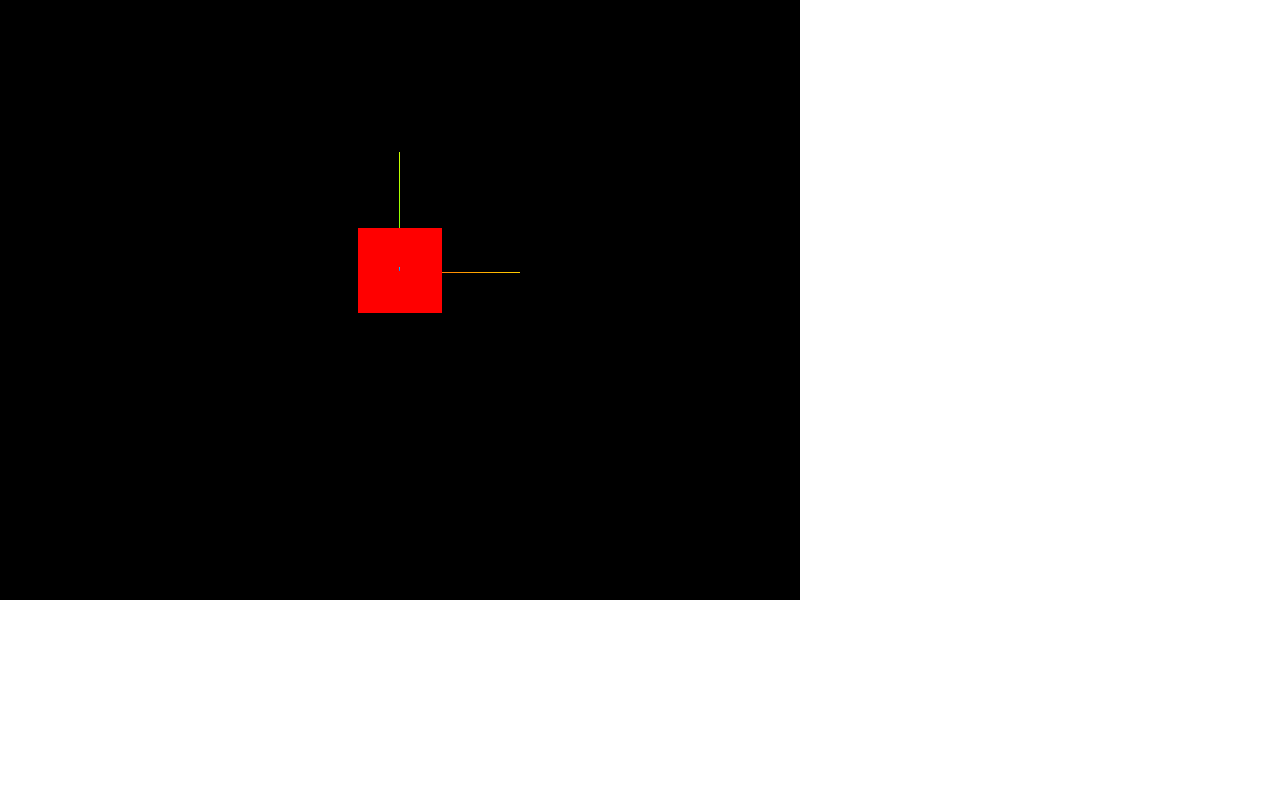
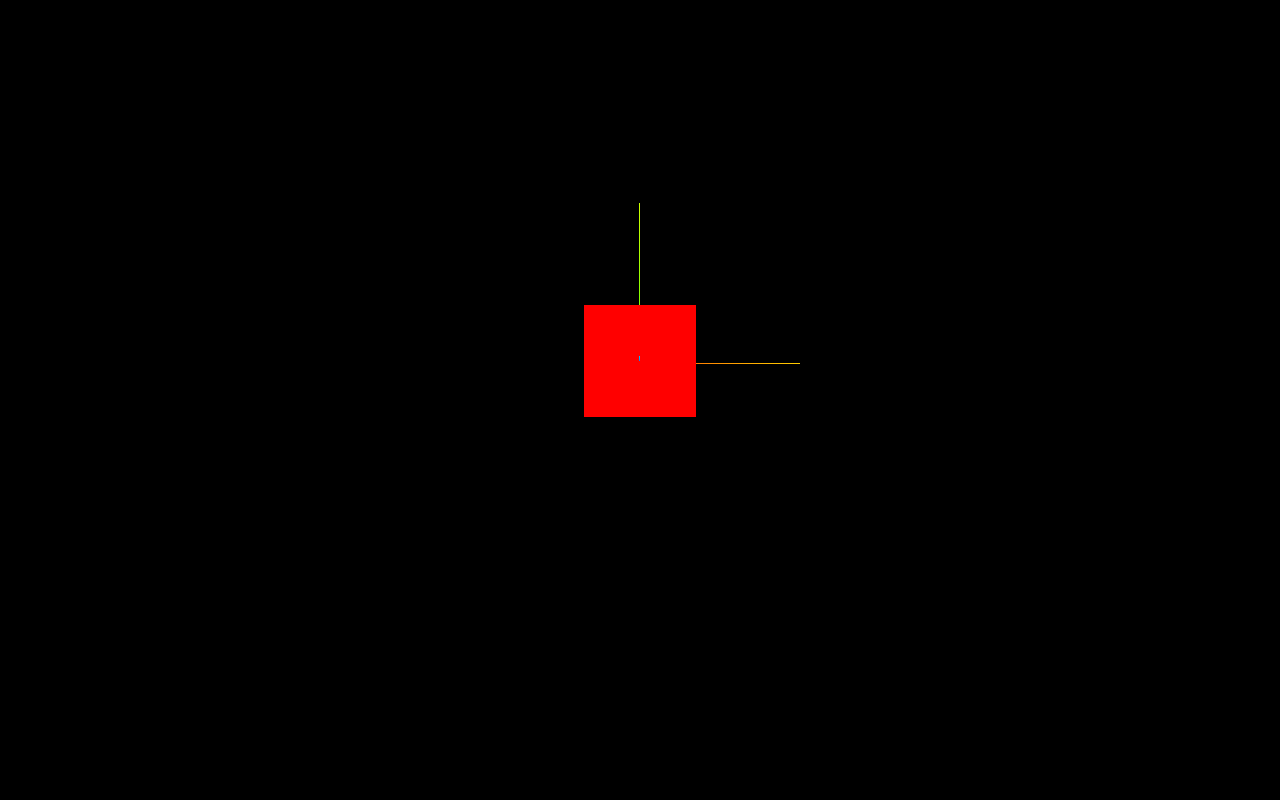
Before and after one commit to DreamEcho100/three_js_journey_the_ultimate_three_js_course, a website built with Vite: page index.html in a window 1280 px wide. Built offline with nearby package versions, Linux system fonts and the light colour scheme.

Commit message:
feat: Add resize observer to dynamically update canvas size
This commit adds a resize observer to the setup2 function in order to dynamically update the size of the canvas. The resize observer listens for changes to the size of the container element and updates the canvas size accordingly. This ensures that the canvas always fills the available space and maintains the correct aspect ratio. Additionally, the pixel ratio of the renderer is set to the minimum of the device pixel ratio and 2 to render high-resolution graphics on high-resolution displays without exceeding the device's capabilities.

```diff
--- a/src/lessons/2/index.js
+++ b/src/lessons/2/index.js
@@ -3,13 +3,82 @@ import gsap from "gsap";
 import { OrbitControls } from "three/addons/controls/OrbitControls.js";
 // https://threejs.org/docs/#examples/en/controls/OrbitControls
 
-/** @param {HTMLCanvasElement} canvas  */
-export function setup2(canvas) {
+/**
+ * @param {HTMLCanvasElement} canvas
+ * @param {Element} container
+ */
+export function setup2(canvas, container) {
   // Sizes
   const sizes = {
     width: 800,
     height: 600,
   };
+  let aspectRatio = sizes.width / sizes.height;
+
+  /**
+   * What is happening here?
+   * We are creating a new ResizeObserver
+   * A ResizeObserver is an object that can observe changes to the size of an element
+   * And it can notify us when the size of the element changes
+   * We are creating a new ResizeObserver and we are passing a callback function to it
+   * This callback function will be called every time the size of the element changes
+   * And it will receive a list of entries
+   * Each entry will contain information about the element whose size has changed
+   * In our case, we are interested in the contentRect property of the entry
+   * The contentRect property contains the new size of the element
+   * And it has a width and a height property
+   * We are updating the sizes object with the new width and height
+   * And we are updating the aspectRatio variable with the new aspect ratio
+   * The aspect ratio is the ratio of the width to the height of the element
+   */
+  const canvasResizeObserver = new ResizeObserver((entries) => {
+    for (const entry of entries) {
+      const { width, height } = entry.contentRect;
+      sizes.width = width;
+      sizes.height = height;
+      aspectRatio = width / height;
+
+      /**
+       * What is happening here?
+       * We are updating the size of the renderer
+       * The renderer is the object that will draw the scene from the camera's point of view
+       * And it will draw it on the canvas
+       *
+       * And we are updating the pixel ratio of the renderer
+       * The pixel ratio is the ratio of the size of a device's physical pixels to the size of its logical pixels
+       * And it is used to render high-resolution graphics on high-resolution displays
+       * We are setting the pixel ratio to the minimum of the device pixel ratio and 2
+       * This will ensure that the renderer will render high-resolution graphics on high-resolution displays
+       * But it will not render graphics at a higher resolution than 2 times the size of the logical pixels
+       * This is to prevent the renderer from rendering graphics at a higher resolution than the device can handle
+       * And it will ensure that the graphics will be rendered at a reasonable resolution
+       * The device pixel ratio could change if the user zooms in or out on the page or if having multiple monitors with different pixel densities connected to the computer and moving the window between them
+       *
+       * We are updating the aspect ratio of the camera
+       * The aspect ratio is the ratio of the width to the height of the camera
+       *
+       * And we are updating the projection matrix of the camera
+       * The projection matrix is a matrix that is used to project 3D coordinates into 2D coordinates
+       * And it is based on the aspect ratio of the camera
+       * So when we update the aspect ratio of the camera, we need to update the projection matrix
+       */
+      renderer.setSize(width, height);
+      renderer.setPixelRatio(Math.min(window.devicePixelRatio, 2));
+      camera.aspect = aspectRatio;
+      camera.updateProjectionMatrix();
+    }
+  });
+
+  canvasResizeObserver.observe(container);
+
+  window.addEventListener("dblclick", () => {
+    if (document.fullscreenElement) {
+      document.exitFullscreen();
+    } else {
+      container.requestFullscreen();
+    }
+  });
+
   const cursor = { x: 0, y: 0 };
   const cursorPadding = 0.5;
 
@@ -51,7 +120,6 @@ export function setup2(canvas) {
   const axesHelper = new THREE.AxesHelper(1.5);
   cube.add(axesHelper);
 
-  const aspectRatio = sizes.width / sizes.height;
   const camera = new THREE.PerspectiveCamera(45, aspectRatio, 0.1, 100);
   // const camera = new THREE.OrthographicCamera(
   //   -1 * aspectRatio,
@@ -78,6 +146,21 @@ export function setup2(canvas) {
 
   const renderer = new THREE.WebGLRenderer({ canvas });
   renderer.setSize(sizes.width, sizes.height);
+  /**
+   * The pixel ratio is the ratio of the resolution of the canvas to the resolution of the screen
+   * The pixel ratio can be used to improve the quality of the graphics
+   * The pixel ratio must be between 1 and 2
+   * The pixel ratio can be changed by setting the renderer.pixelRatio property
+   * We are setting the pixel ratio to the minimum of the device pixel ratio and 2
+   * The device pixel ratio is the ratio of the resolution of the screen to the resolution of the canvas
+   * And it is usually 1, 2, or 3
+   * So we are setting the pixel ratio to the minimum of 2 and the device pixel ratio
+   * This will ensure that the pixel ratio is always between 1 and 2
+   */
+  renderer.pixelRatio = Math.min(window.devicePixelRatio, 2);
+
+  // canvas.style.width = "100%";
+  // canvas.style.height = "100%";
 
   gsap.to(cube.position, { x: 2, duration: 1, delay: 1 });
   gsap.to(cube.position, { x: -2, duration: 2, delay: 2 });
--- a/src/main.js
+++ b/src/main.js
@@ -8,7 +8,7 @@ if (!appElement) {
 }
 
 appElement.innerHTML = `
-  <canvas id="webgl"></canvas>
+  <canvas id="webgl" style="width: 100%; height: 100%;"></canvas>
 `;
 
 const canvas = /** @type {HTMLCanvasElement | null} */ (
@@ -19,4 +19,4 @@ if (!canvas) {
   throw new Error("Canvas is not found");
 }
 
-setup2(canvas);
+setup2(canvas, appElement);
--- a/src/style.css
+++ b/src/style.css
@@ -1,7 +1,25 @@
 *,
 *:before,
 *:after {
-	box-sizing: border-box;
-	padding: 0;
-	margin: 0;
+    box-sizing: border-box;
+    padding: 0;
+    margin: 0;
 }
+
+html,
+body {
+    width: 100%;
+    height: 100%;
+}
+
+#app {
+    width: 100%;
+    height: 100%;
+}
+
+#webgl {
+    width: 100%;
+    height: 100%;
+    max-width: 100%;
+    max-height: 100%;
+}
```
Also changed, not shown: src/lessons/2/notes.md (+2 -0 lines).
